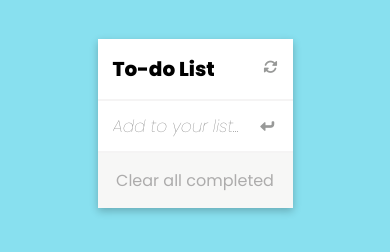
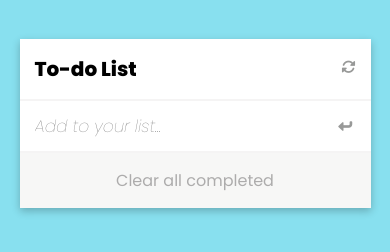
Before and after one commit to AnselemOdims/To-Do, a website built with webpack: page src/index.html in a window 390 px wide. Built offline with nearby package versions, Linux system fonts and the light colour scheme.

Commit message:
Crreated style for max-width of 480px

```diff
--- a/src/style.css
+++ b/src/style.css
@@ -196,3 +196,9 @@ form > input::placeholder {
   -moz-animation: rotate 1s;
   animation: rotate 1s;
 }
+
+@media (max-width: 480px) {
+  .main-container {
+    width: 90%;
+  }
+}
```
